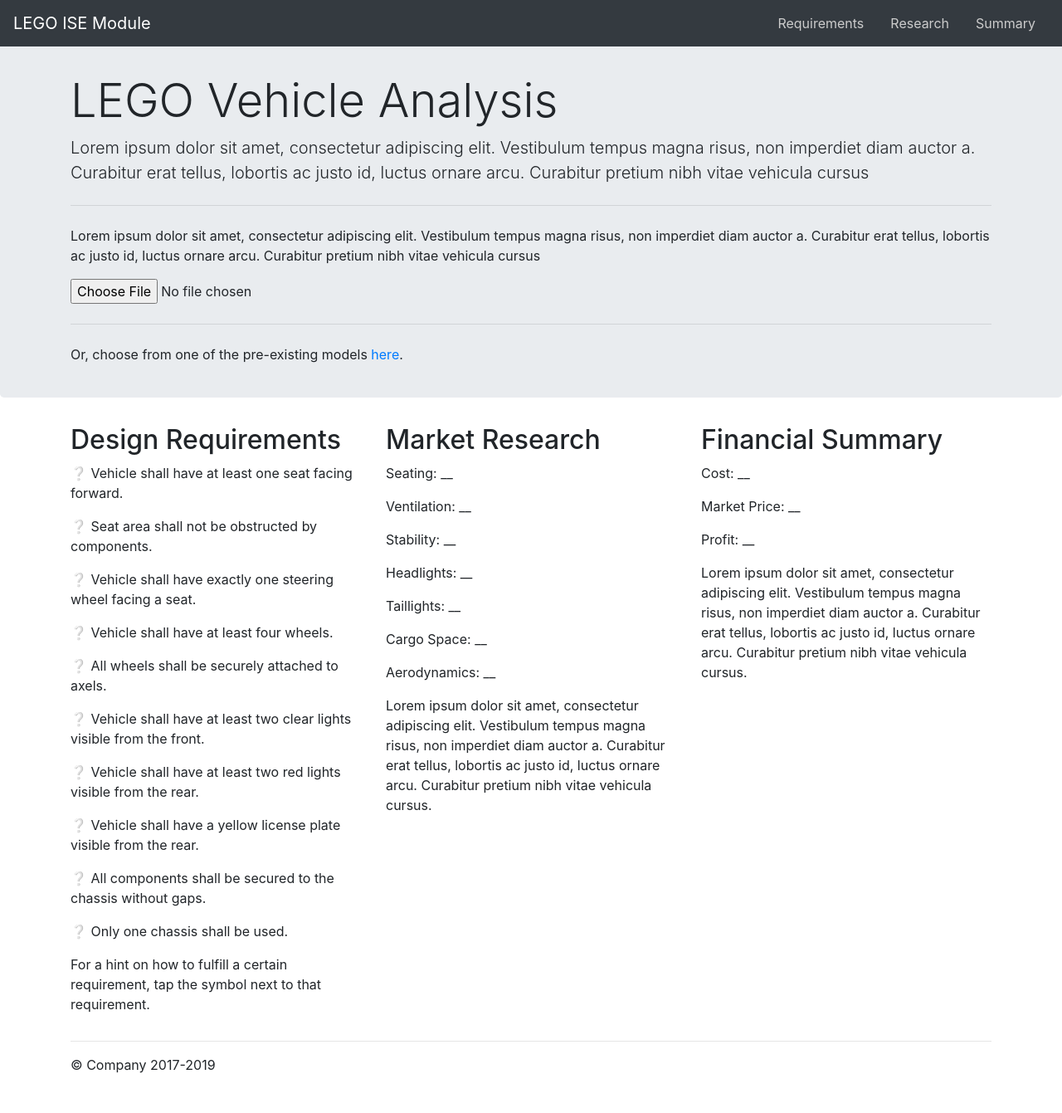
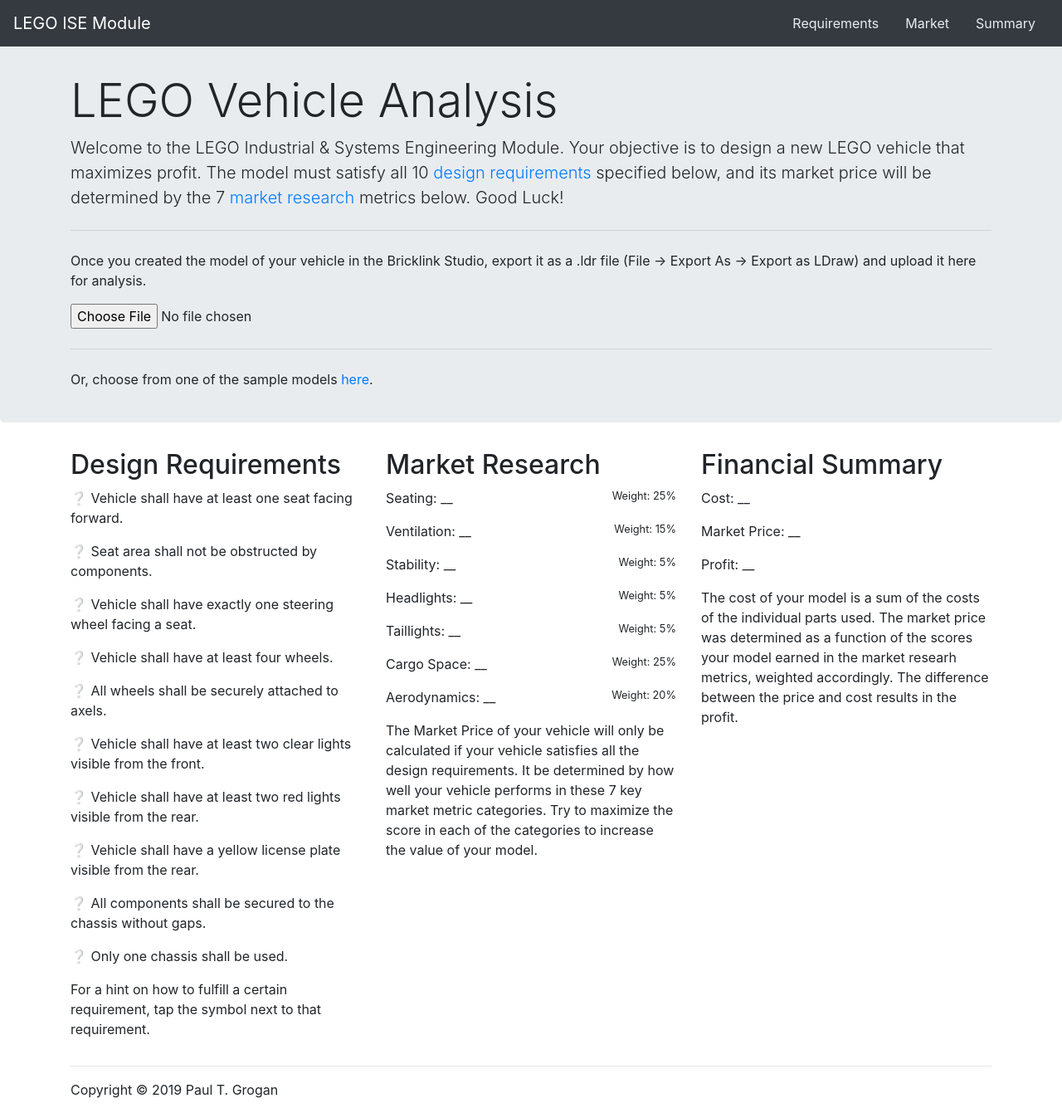
Before and after one commit to james-lepore/LegoDigitalSystemsEngineering, a Flask app: page / in a window 1280 px wide. Shown: the whole page at 83% size. Before the commit the page ends 1293 px from the top, so only its background shows below. Run offline with Flask 2, Linux system fonts and the light colour scheme; some libraries are stand-ins or nearby versions.

Commit message:
Several design/content updates

```diff
--- a/requirements.py
+++ b/requirements.py
@@ -231,7 +231,7 @@
     for part in parts_list:
         total_cost += len(parts_list[part]) * float(cost_list[part])
 
-    return "%.2f" % (total_cost * 10)
+    return "%.2f" % (total_cost)
 
 
 def getMarketPrice(parts_list):
--- a/static/css/style.css
+++ b/static/css/style.css
@@ -8,7 +8,7 @@
 }
 
 .nav-link, .nav-link:hover{
-	color:#cccccc;
+	color:#e9ecef;
 }
 
 #carSelect{
@@ -38,7 +38,22 @@
 }
 
 a.anchor {
-    position: relative;
-    top: -75px;
+	position:absolute;
+    top: -65px;
     visibility: hidden;
 }
+
+.metric-contaier{
+	display: flex;
+	justify-content: space-between;
+}
+
+.weight{
+	font-size: .8rem;
+}
+
+@media (max-width: 767px){
+	.weight{
+		margin-right: 40%;
+	}
+}
--- a/static/js/getData.js
+++ b/static/js/getData.js
@@ -3,7 +3,9 @@
 	var file = input.files[0];
 	if (!file){return;}
 	if(file["name"].split('.').pop() != "ldr") {
-		alert("Invalid File");
+		alert("Invalid File. The file must be an LDraw (.ldr) file.");
+		document.location.reload(true);
+		/*
 		var results = document.getElementsByClassName("req");
 		for(let i = 0; i < results.length; i++){
 			results[i].innerHTML = "❔";
@@ -12,12 +14,13 @@
 		for(let i = 0; i < results.length; i++){
 			results[i].innerHTML = "__";
 		}
+		*/
 		return;
 	}
 	var reader = new FileReader();
 	reader.onload = function(e) {
 		var file_data = e.target.result;
-		console.log(file_data);
+		//console.log(file_data);
 	    $.ajax({
 	        data : {
 	          contents : file_data
@@ -61,7 +64,11 @@
 	    }).done(function(data) {
 	       var results = document.getElementsByClassName("rsch");
 		    for(let i = 0; i < results.length; i++){
-				results[i].innerHTML = data[i];
+				if(i > 6){
+					results[i].innerHTML = "$" + data[i];
+				} else{
+					results[i].innerHTML = data[i];
+				}
 			}
 
 	    });
--- a/static/js/modals.js
+++ b/static/js/modals.js
@@ -1,4 +1,3 @@
 function showModal(x){
-	console.log(x);
 	$(x).modal()
 }
--- a/templates/index.html
+++ b/templates/index.html
@@ -8,11 +8,9 @@
 		<link rel = 'stylesheet' href =
 		{{url_for('static', filename = 'css/style.css')}}></link>
 		<link rel='icon' href = {{url_for('static', filename = 'images/code-logo.png')}}>
-
 		<meta name="viewport" content="width=device-width, initial-scale=1">
 	</head>
 	<body>
-
 		<nav id="navbar" class="navbar navbar-expand-md navbar-dark fixed-top bg-dark">
 		  	<a class="navbar-brand" href="#home">LEGO ISE Module</a>
 		  	<ul class="nav">
@@ -20,7 +18,7 @@
 		      		<a class="nav-link" href="#requirements">Requirements</a>
 		    	</li>
 		    	<li class="nav-item">
-		      		<a class="nav-link" href="#market">Research</a>
+		      		<a class="nav-link" href="#market">Market</a>
 		    	</li>
 		    	<li class="nav-item">
 		      		<a class="nav-link" href="#summary">Summary</a>
@@ -33,15 +31,15 @@
 				<div class="container">
 					<br/>
 				  	<h1 class="display-4">LEGO Vehicle Analysis</h1>
-				  	<p class="lead">Lorem ipsum dolor sit amet, consectetur adipiscing elit. Vestibulum tempus magna risus, non imperdiet diam auctor a. Curabitur erat tellus, lobortis ac justo id, luctus ornare arcu. Curabitur pretium nibh vitae vehicula cursus</p>
+				  	<p class="lead">Welcome to the LEGO Industrial & Systems Engineering Module. Your objective is to design a new LEGO vehicle that maximizes profit. The model must satisfy all 10 <a href="#requirements">design requirements</a> specified below, and its market price will be determined by the 7 <a href="#market">market research</a> metrics below. Good Luck!</p>
 				  	<hr class="my-4">
-				  	<p>Lorem ipsum dolor sit amet, consectetur adipiscing elit. Vestibulum tempus magna risus, non imperdiet diam auctor a. Curabitur erat tellus, lobortis ac justo id, luctus ornare arcu. Curabitur pretium nibh vitae vehicula cursus</p>
+				  	<p>Once you created the model of your vehicle in the Bricklink Studio, export it as a .ldr file (File → Export As → Export as LDraw) and upload it here for analysis.</p>
 				  	<p>
 				    	<input id ="file" type="file" accept=".ldr" onchange = "getResults()">
 				  	</p>
 				  	<hr class="my-4">
 				  	<p>
-				  		Or, choose from one of the pre-existing models <span id ="carSelect" data-toggle="modal" data-target="#carSelectModal">
+				  		Or, choose from one of the sample models <span id ="carSelect" data-toggle="modal" data-target="#carSelectModal">
 					  here</span>.
 				  	</p>
 				</div>
@@ -62,7 +60,7 @@
 							  	<img class="card-img-top" src="{{url_for('static', filename = 'images/modelA.png')}}" alt="Model A">
 							  	<div class="card-body">
 							    	<h5 class="card-title">Model A</h5>
-							    	<p class="card-text">Some quick example text to build on the card title.</p>
+							    	<p class="card-text">Small model with limited seating, but better ventilation.</p>
 							    	<a href="#" class="btn btn-primary" data-dismiss="modal" onclick="loadSample('modelA.ldr')">Use Model</a>
 							    	&nbsp;or&nbsp;
 							    	<a href="{{url_for('static', filename = 'ldr/modelA.ldr')}}" class="btn btn-primary"  download>Download</a>
@@ -72,7 +70,7 @@
 							  	<img class="card-img-top" src="{{url_for('static', filename = 'images/modelB.png')}}" alt="Model B">
 							  	<div class="card-body">
 							    	<h5 class="card-title">Model B</h5>
-							    	<p class="card-text">Some quick example text to build on the card title.</p>
+							    	<p class="card-text">Medium model with limited cargo space, but better aero.</p>
 							    	<a href="" class="btn btn-primary" data-dismiss="modal" onclick="loadSample('modelB.ldr')">Use Model</a>
 							    	&nbsp;or&nbsp;
 							    	<a href="{{url_for('static', filename = 'ldr/modelB.ldr')}}" class="btn btn-primary"  download>Download</a>
@@ -82,7 +80,7 @@
 							  	<img class="card-img-top" src="{{url_for('static', filename = 'images/modelC.png')}}" alt="Model C">
 							  	<div class="card-body">
 							    	<h5 class="card-title">Model C</h5>
-							    	<p class="card-text">Some quick example text to build on the card title.</p>
+							    	<p class="card-text">Large model with a greater cost, but more cargo space</p>
 							    	<a href="" class="btn btn-primary" data-dismiss="modal" onclick="loadSample('modelC.ldr')">Use Model</a>
 							    	&nbsp;or&nbsp;
 							    	<a href="{{url_for('static', filename = 'ldr/modelC.ldr')}}" class="btn btn-primary"  download>Download</a>
@@ -96,8 +94,8 @@
 
 			<div class="container">
 				<div class="row" data-spy='scroll' data-target='#navbar' data-offset='50'>
+					<div class="col-md-4">
 						<a class='anchor' id='requirements'></a>
-					<div class="col-md-4">
 						<h2>Design Requirements</h2>
 						<p>
 							<span class = "req" data-toggle="tooltip" data-placement="top" title="Do you have a seat (4079) facing the front of the car?">❔</span>
@@ -136,39 +134,60 @@
 							All components shall be secured to the chassis without gaps.
 						</p>
 						<p>
-							<span class = "req" data-toggle="tooltip" data-placement="top" title="Do you only have one base piece (3032/3035/3030)?">❔</span>
+							<span class = "req" data-toggle="tooltip" data-placement="top" title="Do you only have one chassis piece (3032/3035/3030)?">❔</span>
 							Only one chassis shall be used.
 						</p>
 						<p>For a hint on how to fulfill a certain requirement, tap the symbol next to that requirement.</p>
 					</div>
 
+					<div class = 'col-md-4'>
 						<a class='anchor' id='market'></a>
-					<div class = 'col-md-4'>
 						<h2>Market Research</h2>
+						<div class='metric-contaier'>
 							<p>Seating: <span class = "rsch">__</span></p>
+							<p class='weight'>Weight: 25%</p>
+						</div>
+						<div class='metric-contaier'>
 							<p>Ventilation: <span class = "rsch">__</span></p>
+							<p class='weight'>Weight: 15%</p>
+						</div>
+						<div class='metric-contaier'>
 							<p>Stability: <span class = "rsch">__</span></p>
+							<p class='weight'>Weight: 5%</p>
+						</div>
+						<div class='metric-contaier'>
 							<p>Headlights: <span class = "rsch">__</span></p>
+							<p class='weight'>Weight: 5%</p>
+						</div>
+						<div class='metric-contaier'>
 							<p>Taillights: <span class = "rsch">__</span></p>
+							<p class='weight'>Weight: 5%</p>
+						</div>
+						<div class='metric-contaier'>
 							<p>Cargo Space: <span class = "rsch">__</span></p>
+							<p class='weight'>Weight: 25%</p>
+						</div>
+						<div class='metric-contaier'>
 							<p>Aerodynamics: <span class = "rsch">__</span></p>
-						<p>Lorem ipsum dolor sit amet, consectetur adipiscing elit. Vestibulum tempus magna risus, non imperdiet diam auctor a. Curabitur erat tellus, lobortis ac justo id, luctus ornare arcu. Curabitur pretium nibh vitae vehicula cursus.</p>
+							<p class='weight'>Weight: 20%</p>
+						</div>
+						<p>The Market Price of your vehicle will only be calculated if your vehicle satisfies all the design requirements. It be determined by how well your vehicle performs in these 7 key market metric categories. Try to maximize the score in each of the categories to increase the value of your model.</p>
 					</div>
 
+					<div class = 'col-md-4'>
 						<a class='anchor' id='summary'></a>
-					<div class = 'col-md-4'>
 						<h2>Financial Summary</h2>
 						<p>Cost: <span class = "rsch">__</span></p>
 						<p>Market Price: <span class = "rsch">__</span></p>
 						<p>Profit: <span class = "rsch">__</span></p>
-						<p>Lorem ipsum dolor sit amet, consectetur adipiscing elit. Vestibulum tempus magna risus, non imperdiet diam auctor a. Curabitur erat tellus, lobortis ac justo id, luctus ornare arcu. Curabitur pretium nibh vitae vehicula cursus.</p>
+						<p>The cost of your model is a sum of the costs of the individual parts used. The market price was determined as a function of the scores your model earned in the market researh metrics, weighted accordingly. The difference between the price and cost results in the profit.</p>
 					</div>
 				</div>
 				<hr>
 			</div>
 		</main>
 		<footer class='container'>
-			<p>© Company 2017-2019</p>
+			<p>Copyright © 2019 Paul T. Grogan</p>
 		</footer>
 	</body>
 	<script src={{ url_for('static', filename='js/jquery-3.4.1.min.js') }}></script>
```
Also changed, not shown: PartsList.csv (+11 -11 lines), README.md (deleted), static/images/code-logo.png. Lines whose indentation alone changed are shown as unchanged.
